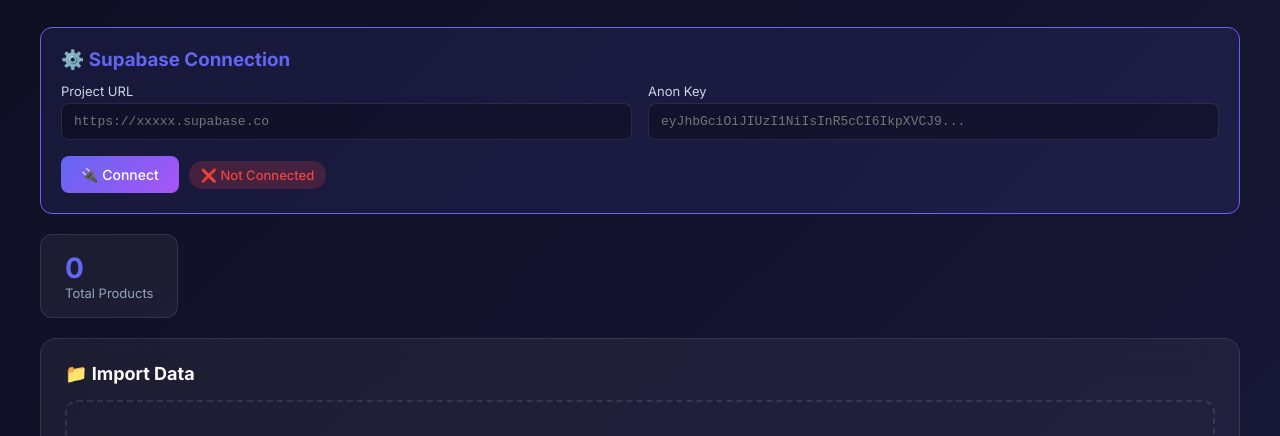
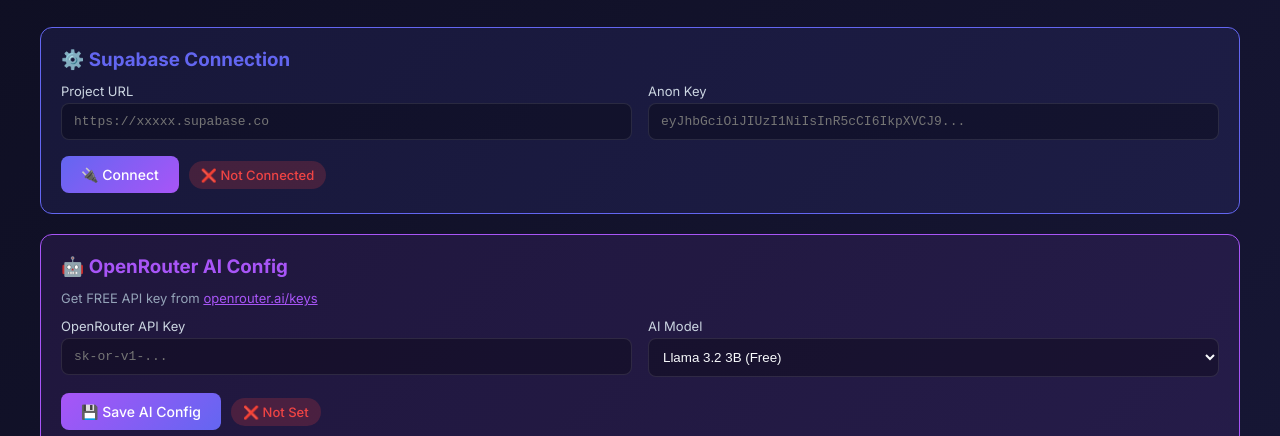
Before and after one commit to manojaberathna24/Testing_Webchat, a plain HTML site: page admin.html in a window 1280 px wide. Shown: the part 85-521 px from the top of the page. Drawn offline with nearby package versions, Linux system fonts and the light colour scheme.

Commit message:
Update admin.html

```diff
--- a/admin.html
+++ b/admin.html
@@ -390,6 +390,36 @@
             </div>
         </div>
 
+        <!-- OpenRouter API Config -->
+        <div class="config-section" style="background: rgba(168, 85, 247, 0.1); border-color: #a855f7;">
+            <h3 style="color: #a855f7;">🤖 OpenRouter AI Config</h3>
+            <p style="font-size: 13px; color: var(--text-muted); margin-bottom: 12px;">
+                Get FREE API key from <a href="https://openrouter.ai/keys" target="_blank"
+                    style="color: #a855f7;">openrouter.ai/keys</a>
+            </p>
+            <div class="config-grid">
+                <div>
+                    <label>OpenRouter API Key</label>
+                    <input type="password" id="openrouterKey" placeholder="sk-or-v1-...">
+                </div>
+                <div>
+                    <label>AI Model</label>
+                    <select id="aiModel"
+                        style="width:100%;background:rgba(0,0,0,0.3);border:1px solid var(--border);border-radius:8px;padding:10px;color:var(--text-primary);">
+                        <option value="meta-llama/llama-3.2-3b-instruct:free">Llama 3.2 3B (Free)</option>
+                        <option value="mistralai/mistral-7b-instruct:free">Mistral 7B (Free)</option>
+                        <option value="google/gemma-2-9b-it:free">Gemma 2 9B (Free)</option>
+                        <option value="qwen/qwen-2-7b-instruct:free">Qwen 2 7B (Free)</option>
+                    </select>
+                </div>
+            </div>
+            <div style="display: flex; gap: 10px; align-items: center;">
+                <button class="btn btn-primary" style="background: linear-gradient(135deg, #a855f7, #6366f1);"
+                    onclick="saveApiConfig()">💾 Save AI Config</button>
+                <span id="apiStatus" class="status-badge status-disconnected">❌ Not Set</span>
+            </div>
+        </div>
+
         <!-- Stats -->
         <div class="stats">
             <div class="stat">
@@ -488,7 +518,61 @@
             if (savedUrl) document.getElementById('supabaseUrl').value = savedUrl;
             if (savedKey) document.getElementById('supabaseKey').value = savedKey;
             if (savedUrl && savedKey) connectSupabase();
+
+            // Load saved API config
+            const savedApiKey = localStorage.getItem('openrouter_api_key');
+            const savedModel = localStorage.getItem('chatbot_model');
+            if (savedApiKey) {
+                document.getElementById('openrouterKey').value = savedApiKey;
+                document.getElementById('apiStatus').className = 'status-badge status-connected';
+                document.getElementById('apiStatus').textContent = '✅ Configured';
+            }
+            if (savedModel) document.getElementById('aiModel').value = savedModel;
         });
+
+        // Save OpenRouter API Config
+        async function saveApiConfig() {
+            const apiKey = document.getElementById('openrouterKey').value.trim();
+            const model = document.getElementById('aiModel').value;
+
+            if (!apiKey) {
+                showNotification('Please enter API key', 'error');
+                return;
+            }
+
+            // Save to localStorage (for chatbot to use)
+            localStorage.setItem('openrouter_api_key', apiKey);
+            localStorage.setItem('chatbot_model', model);
+
+            // Also save to Supabase config table if connected
+            if (supabaseClient) {
+                try {
+                    // First try to update existing config
+                    const { data: existing } = await supabaseClient
+                        .from('config')
+                        .select('*')
+                        .eq('key', 'openrouter_api_key')
+                        .single();
+
+                    if (existing) {
+                        await supabaseClient.from('config').update({ value: apiKey }).eq('key', 'openrouter_api_key');
+                        await supabaseClient.from('config').update({ value: model }).eq('key', 'chatbot_model');
+                    } else {
+                        await supabaseClient.from('config').insert([
+                            { key: 'openrouter_api_key', value: apiKey },
+                            { key: 'chatbot_model', value: model }
+                        ]);
+                    }
+                } catch (e) {
+                    // Config table might not exist, that's ok - localStorage is enough
+                    console.log('Config table not found, using localStorage only');
+                }
+            }
+
+            document.getElementById('apiStatus').className = 'status-badge status-connected';
+            document.getElementById('apiStatus').textContent = '✅ Saved';
+            showNotification('AI Config saved!', 'success');
+        }
 
         // Connect to Supabase
         async function connectSupabase() {
```
